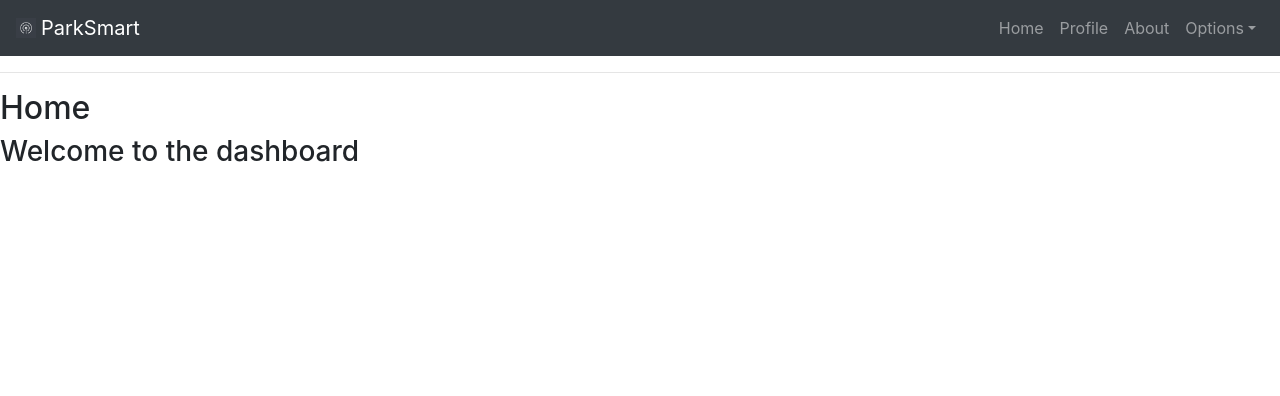
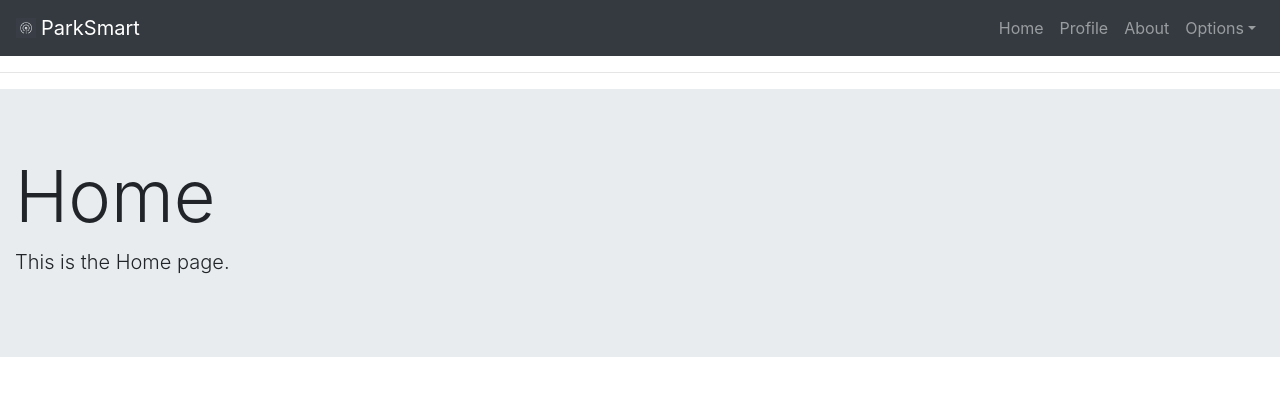
Before and after one commit to DeanoLingardo/ParkSmart, a React (Create React App) app: page / in a window 1280 px wide. Shown: the top 396 px of the page. Built offline with nearby package versions, Linux system fonts and the light colour scheme.

Commit message:
Jumbotron added to each page

```diff
--- a/src/components/About.js
+++ b/src/components/About.js
@@ -1,13 +1,34 @@
 // Info.js
 
 import React, { Component } from 'react';
+import {
+  Collapse,
+  Navbar,
+  Badge,
+  NavbarToggler,
+  NavbarBrand,
+  Nav,
+  NavItem,
+  NavLink,
+  Jumbotron,
+  Container,
+  UncontrolledDropdown,
+  DropdownToggle,
+  DropdownMenu,
+  DropdownItem,
+  Button } from 'reactstrap';
 
 class About extends Component {
   render() {
     return (
-        <div>
-          <h2>About</h2>
-        </div>
+      <div>
+      <Jumbotron fluid>
+        <Container fluid>
+       <h1 className="display-3">About ParkSmart</h1>
+       <p className="lead">This is the about page.</p>
+     </Container>
+   </Jumbotron>
+ </div>
     );
   }
 }
--- a/src/components/Home.js
+++ b/src/components/Home.js
@@ -1,14 +1,34 @@
 // Home.js
 
 import React, { Component } from 'react';
+import {
+  Collapse,
+  Navbar,
+  Badge,
+  NavbarToggler,
+  NavbarBrand,
+  Nav,
+  NavItem,
+  NavLink,
+  Jumbotron,
+  Container,
+  UncontrolledDropdown,
+  DropdownToggle,
+  DropdownMenu,
+  DropdownItem,
+  Button } from 'reactstrap';
 
 class Home extends Component {
   render() {
     return (
-        <div>
-          <h2>Home</h2>
-          <h3>Welcome to the dashboard</h3>
-        </div>
+      <div>
+      <Jumbotron fluid>
+        <Container fluid>
+       <h1 className="display-3">Home</h1>
+       <p className="lead">This is the Home page.</p>
+     </Container>
+   </Jumbotron>
+ </div>
     );
   }
 }
--- /dev/null
+++ b/src/components/Jumbotron.css
@@ -0,0 +1,6 @@
+.jumbotron {
+  background-image: url(../images/pexels.jpeg);
+  background-position: center;
+  background-repeat: no-repeat;
+  background-size: 100% auto;
+  color: white;
--- a/src/components/Profile.js
+++ b/src/components/Profile.js
@@ -1,11 +1,32 @@
 import React, { Component } from 'react';
+import {
+  Collapse,
+  Navbar,
+  Badge,
+  NavbarToggler,
+  NavbarBrand,
+  Nav,
+  NavItem,
+  NavLink,
+  Jumbotron,
+  Container,
+  UncontrolledDropdown,
+  DropdownToggle,
+  DropdownMenu,
+  DropdownItem,
+  Button } from 'reactstrap';
 
 class Profile extends Component {
   render() {
     return (
-        <div>
-          <h2>Profile</h2>
-        </div>
+      <div>
+      <Jumbotron fluid>
+        <Container fluid>
+       <h1 className="display-3">Your Profile</h1>
+       <p className="lead">This is the profile page.</p>
+     </Container>
+   </Jumbotron>
+ </div>
     );
   }
 }
```
Also changed, not shown: src/Jumbotron.css (added, +7 -0 lines).
